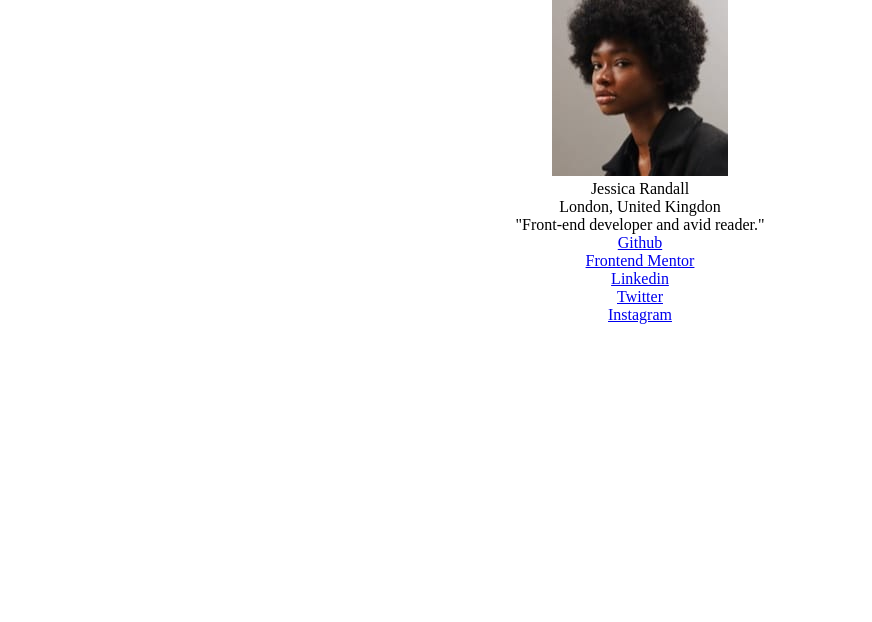
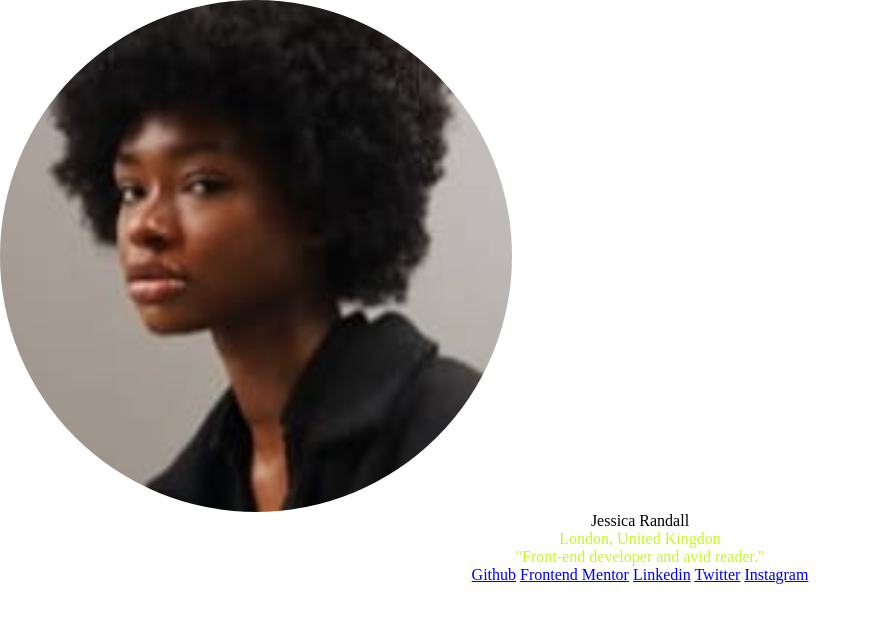
Before and after one commit to DTC-Formation/dtc-web-mikahai, a plain HTML site: page index.html in a window 1280 px wide. Shown: the whole page, without its empty margins (0-872 px from the left). Drawn offline with Linux system fonts and the light colour scheme.

Commit message:
Update index.html

```diff
--- a/index.html
+++ b/index.html
@@ -8,32 +8,24 @@
   </head>
   <body>
       <div class="profil">
-        <img src="/assets/images/avatar-jessica.jpeg" alt="profil images">
+        <img class= "profil-photo" src="/assets/images/avatar-jessica.jpeg" alt="profil images">
+
+     <div class="profil-Name">
+      Jessica Randall
+      <div class="profil-States">
+      London, United Kingdon
+      <div class="profil-Title">
+      "Front-end developer and avid reader."
+      </p>
+        <div class="social-media">
+          <a href="https://github.com/">Github</a>
+          <a href="https://frontend@mentor.com">Frontend Mentor<a>
+          <a href="https://linkedin.com">Linkedin</a>
+          <a href="https://twitter.com">Twitter</a>
+          <a href="https://instagram.com">Instagram</a>
+        </div>
       </div>
-     <div class="Name">
-      Jessica Randall
-      <div class="States">
-      London, United Kingdon
-      </div>
-     </div>
     </div>
-    <p>
-      "Front-end developer and avid reader."
-    </p>
-    <div class="social-media">
-      <a href="https://github.com/">
-        <div><i class=""></i>Github</div>
-      <a href="https://frontend@mentor.com">
-        <div><i class=""></i>Frontend Mentor</div>
-      </a>
-      <a href="https://linkedin.com"
-        ><div><i class=""></i>Linkedin</div>
-      </a>
-      <a href="https://twitter.com"
-        ><div><i class=""></i>Twitter</div>
-      </a>
-      <a href="https://instagram.com"
-        ><div><i class=""></i>Instagram</div>
-      </a>
+   </div>
   </body>
 </html>
```
